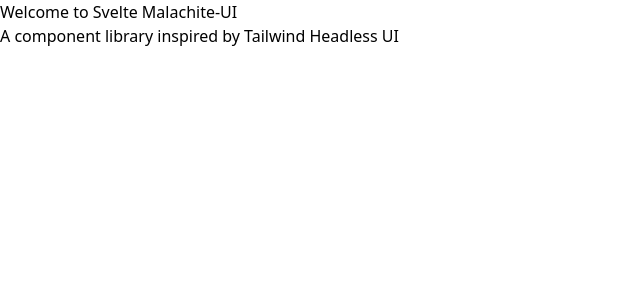
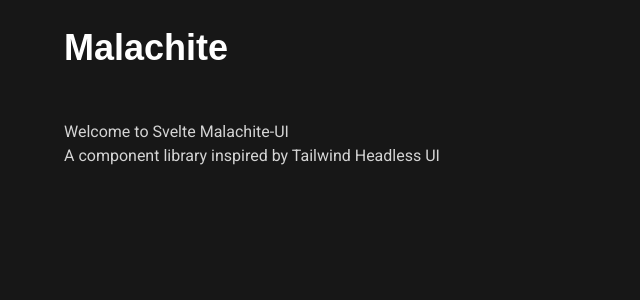
Before and after one commit to OGShawnLee/malachite-ui, a SvelteKit app: page / in a window 1280 px wide. Shown: the top 300 px of the page, without its empty margins (0-640 px from the left). Built offline with nearby package versions, Linux system fonts and the light colour scheme.

Commit message:
chore(site): configure colour theme

```diff
--- a/src/app.html
+++ b/src/app.html
@@ -5,9 +5,12 @@
     <meta name="description" content="" />
     <link rel="icon" href="%sveltekit.assets%/favicon.png" />
     <meta name="viewport" content="width=device-width, initial-scale=1" />
+    <link rel="preconnect" href="https://fonts.googleapis.com">
+    <link rel="preconnect" href="https://fonts.gstatic.com" crossorigin>
+    <link href="https://fonts.googleapis.com/css2?family=Roboto:wght@400;500;700;900&display=swap" rel="stylesheet">
     %sveltekit.head%
   </head>
-  <body>
+  <body class="h-screen | bg-neutral-900 text-neutral-300 font-roboto">
     <div>%sveltekit.body%</div>
   </body>
 </html>
--- a/src/routes/+layout.svelte
+++ b/src/routes/+layout.svelte
@@ -1,5 +1,15 @@
-<script>
-  import 'virtual:windi.css';
+<script lang="ts">
+	import "virtual:windi.css";
 </script>
 
-<slot />
+<header class="fixed top-0 inset-x-0 z-90 h-16 | md:h-24 lg:static">
+	<div class="w-full h-full mx-auto px-4 | layout-length | flex items-center gap-12 | lg:px-0">
+		<div>
+			<a class="font-bold font-poppins text-2xl text-white md:text-4xl" href="/"> Malachite </a>
+		</div>
+  </div>
+</header>
+
+<div class="w-full mx-auto mt-16 mb-12 px-4 | layout-length | md:(mt-24) lg:(mt-6 px-0)">
+	<slot />
+</div>
--- a/svelte.config.js
+++ b/svelte.config.js
@@ -9,6 +9,8 @@ const config = {
 	kit: {
 		adapter: adapter(),
 		alias: {
+			'@app': 'src/app',
+			'@app/*': 'src/app/*',
 			'@test-utils': 'src/test-utils',
 			'@test-utils/*': 'src/test-utils/*'
 		}
--- /dev/null
+++ b/windi.config.ts
@@ -0,0 +1,14 @@
+import { defineConfig } from 'vite-plugin-windicss';
+
+export default defineConfig({
+	shortcuts: {
+		'layout-length': 'md:max-w-2xl lg:max-w-4xl xl:max-w-6xl',
+		'max-w-fit': 'max-w-[fit-content]'
+	},
+	theme: {
+		fontFamily: {
+			roboto: ['Roboto', 'sans-serif'],
+			poppins: ['Poppins', 'sans-serif']
+		}
+	}
+});
```
